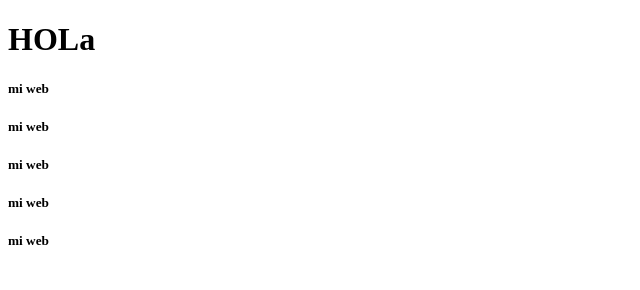
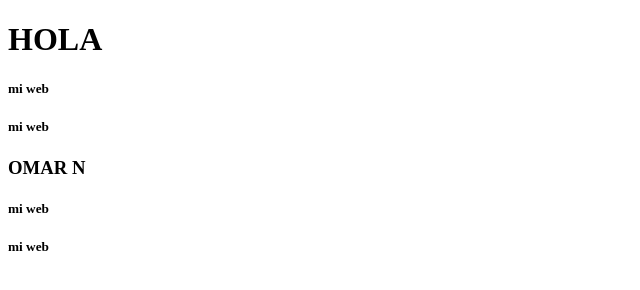
Before and after one commit to onazareth/miweb, a plain HTML site: page index.html in a window 1280 px wide. Shown: the whole page, without its empty margins (0-640 px from the left). Drawn offline with Linux system fonts and the light colour scheme.

Commit message:
CAMBIOS 1

```diff
--- a/index.html
+++ b/index.html
@@ -5,10 +5,10 @@
 	<title>ESTA ES MI WEB</title>
 </head>
 <body>
-	<h1>HOLa</h1>
+	<h1>HOLA</h1>
 	<h5>mi web</h5>
 	<h5>mi web</h5>
-	<h5>mi web</h5>
+	<h3>OMAR N</h3>
 	<h5>mi web</h5>
 	<h5>mi web</h5>
 </body>
```
